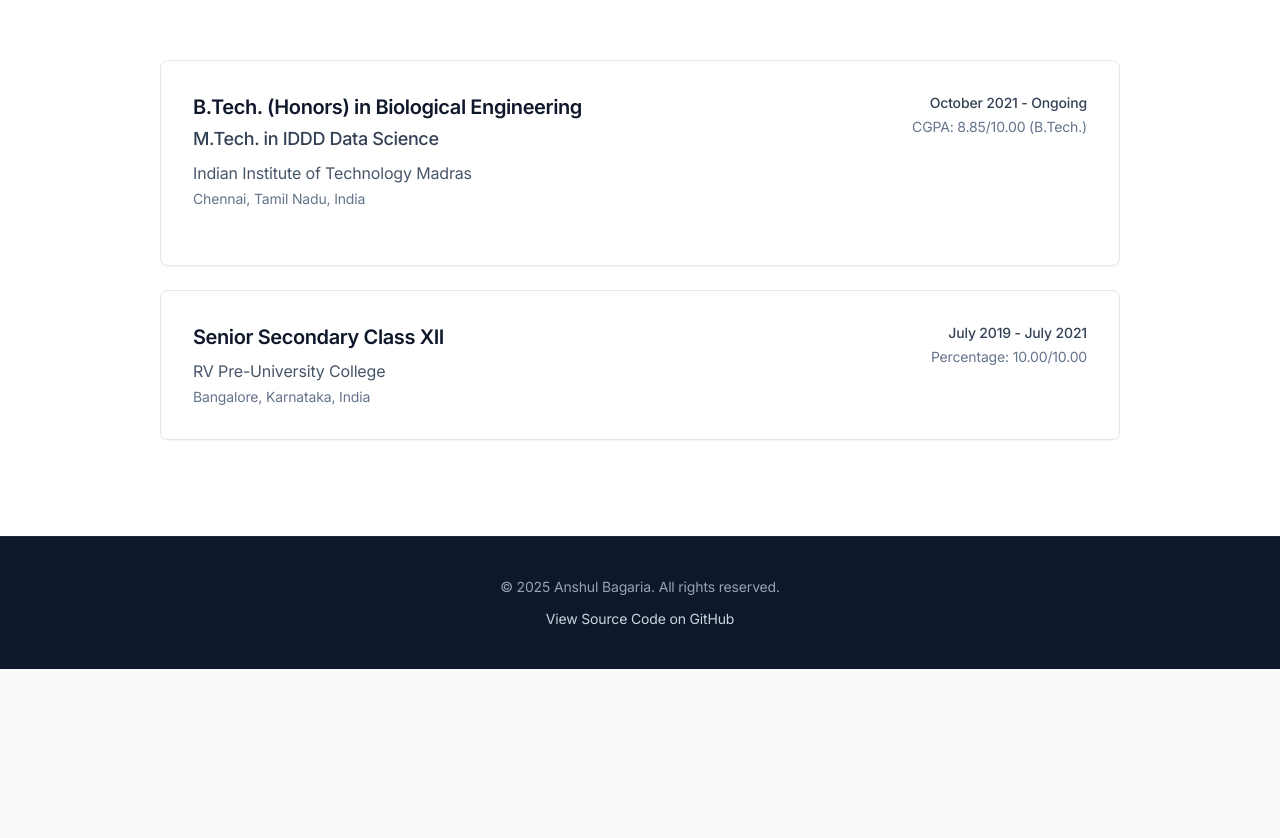
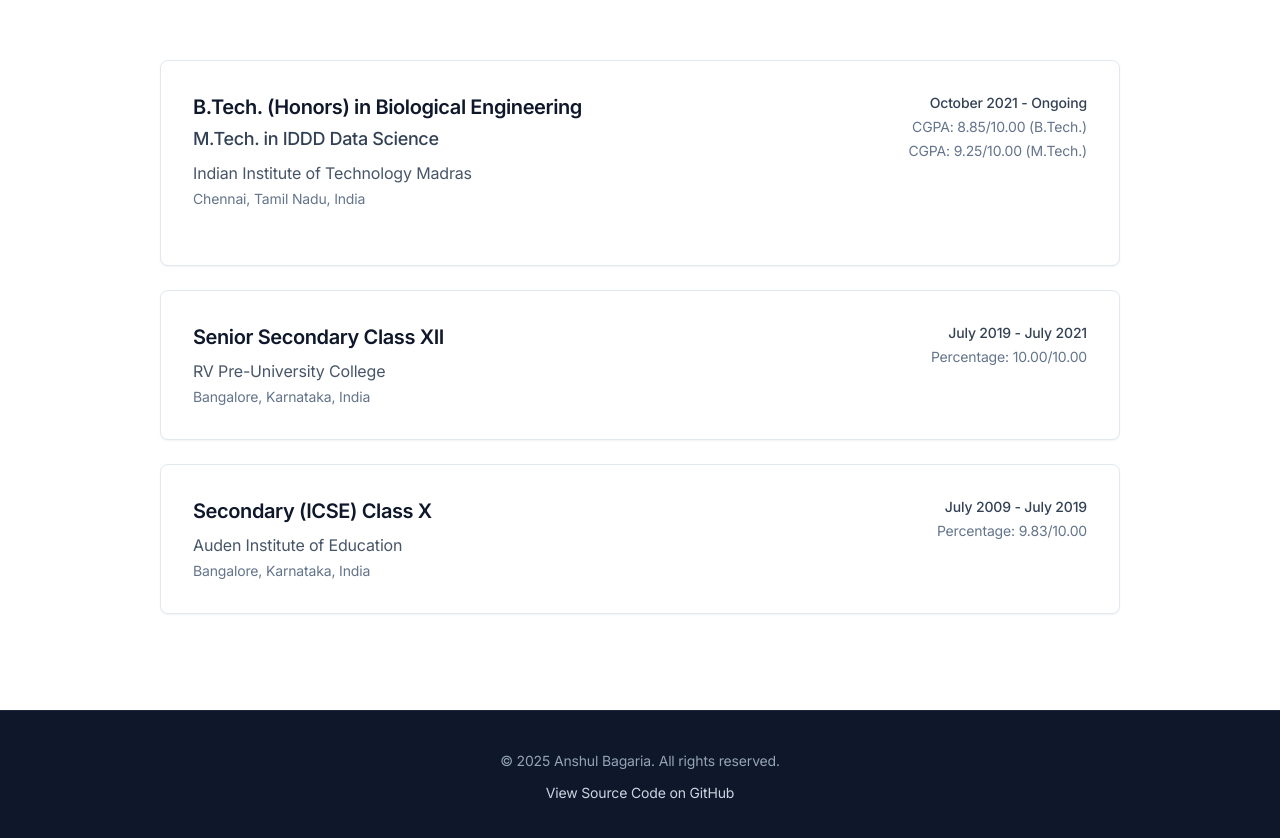
Before and after one commit to anshul-2010/Portfolio, a plain HTML site: page education.html in a window 1280 px wide. Shown: the part 240-1078 px from the top of the page. Before the commit the page ends 909 px from the top, so only its background shows below. Drawn offline with nearby package versions, Linux system fonts and the light colour scheme.

Commit message:
Updated Secondary ICSE Education

```diff
--- a/education.html
+++ b/education.html
@@ -91,6 +91,7 @@
               <div class="text-left md:text-right">
                 <p class="text-sm font-medium text-slate-700">October 2021 - Ongoing</p>
                 <p class="text-sm text-slate-500 mt-1">CGPA: 8.85/10.00 (B.Tech.)</p>
+                <p class="text-sm text-slate-500 mt-1">CGPA: 9.25/10.00 (M.Tech.)</p>
               </div>
             </div>
           </div>
@@ -105,6 +106,20 @@
               <div class="text-left md:text-right">
                 <p class="text-sm font-medium text-slate-700">July 2019 - July 2021</p>
                 <p class="text-sm text-slate-500 mt-1">Percentage: 10.00/10.00</p>
+              </div>
+            </div>
+          </div>
+
+          <div class="bg-white rounded-lg border border-slate-200 p-8 shadow-sm">
+            <div class="flex flex-col md:flex-row md:items-start md:justify-between gap-4">
+              <div class="flex-1">
+                <h3 class="text-xl font-semibold text-slate-900 mb-2">Secondary (ICSE) Class X</h3>
+                <p class="text-slate-600">Auden Institute of Education</p>
+                <p class="text-sm text-slate-500 mt-1">Bangalore, Karnataka, India</p>
+              </div>
+              <div class="text-left md:text-right">
+                <p class="text-sm font-medium text-slate-700">July 2009 - July 2019</p>
+                <p class="text-sm text-slate-500 mt-1">Percentage: 9.83/10.00</p>
               </div>
             </div>
           </div>
```
